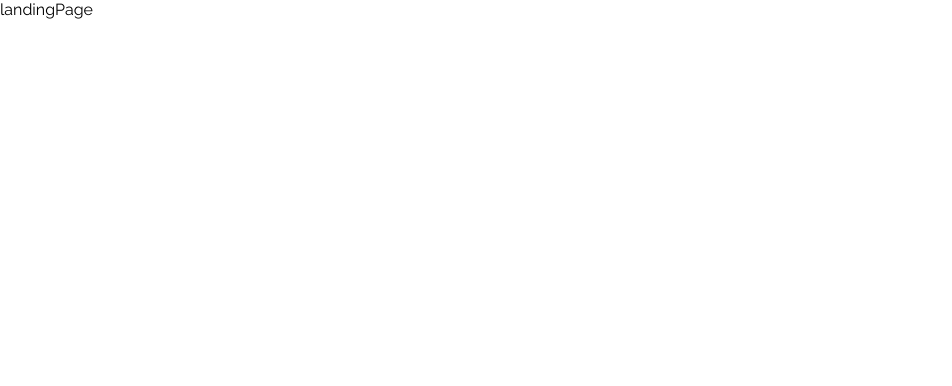
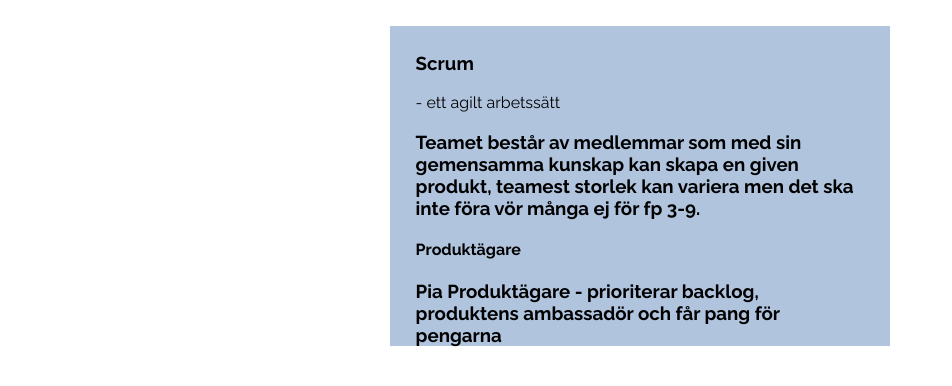
Before and after one commit to brittatoresson/Agila-metoder, a React (Create React App) app in the folder agila-metoder/: page / in a window 1280 px wide. Shown: the top 386 px of the page, without its empty margins (0-952 px from the left). Built offline with nearby package versions, Linux system fonts and the light colour scheme.

Commit message:
start project #4

```diff
--- a/agila-metoder/src/App.css
+++ b/agila-metoder/src/App.css
@@ -1,3 +1,23 @@
-section {
+main {
+  width: 500px;
+  margin: auto;
   font-family: "Raleway", sans-serif;
+  background-color: lightsteelblue;
 }
+img {
+  height: 40px;
+}
+.allCards {
+  margin: 2vw;
+  padding-top: 1vh;
+}
+.display-cards {
+  background-color: red;
+  position: absolute;
+  width: 450px;
+  height: 95%;
+  top: 5vh;
+}
+*/ .display-none {
+  background-color: green;
+}
--- a/agila-metoder/src/App.js
+++ b/agila-metoder/src/App.js
@@ -1,14 +1,11 @@
 import AllCards from "./allCards";
 import "./App.css";
-import Card from "./Components/Card";
 
 function App() {
   return (
-    <section id="landingPage">
-      landingPage
-      {/* <Card /> */}
+    <main>
       <AllCards />
-    </section>
+    </main>
   );
 }
 
--- a/agila-metoder/src/Components/Card.jsx
+++ b/agila-metoder/src/Components/Card.jsx
@@ -1,14 +1,41 @@
 import data from "./data";
+import { useState } from "react";
+function Card(props) {
+  const [modal, setModal] = useState(false);
+  const [chosenItem, setChosenItem] = useState();
 
-function Card(props) {
-  console.log(props.item);
-  //   data.forEach((item) => {
-  //     console.log(item.name);
-  //   });
+  function openModale(e) {
+    console.log(e);
+    setModal(true);
+    setChosenItem(e.item);
+  }
+  console.log(chosenItem);
   return (
-    <section className="card">
-      <h1>{props.item.name}</h1>
-      <h3></h3>
+    <section className="cards">
+      <h1>Scrum</h1>
+      <p> - ett agilt arbetssätt</p>
+      <h1>
+        Teamet består av medlemmar som med sin gemensamma kunskap kan skapa en
+        given produkt, teamest storlek kan variera men det ska inte föra vör
+        många ej för fp 3-9.{" "}
+      </h1>
+
+      {props.items.map((item, i) => (
+        <section key={i} onClick={() => openModale({ item })}>
+          {/* <img src={item.img}></img> */}
+          <h1>{item.name}</h1>
+          <h3>{item.slogan}</h3>
+        </section>
+      ))}
+      {chosenItem ? (
+        <div className={modal ? "display-cards" : "display-none"}>
+          <li>{chosenItem.name}</li>
+          <li>{chosenItem.slogan}</li>
+          <li>{chosenItem.description}</li>
+          {/* <img src={chosenItem.img}></img> */}
+          <aside onClick={() => setModal(false)}>X</aside>
+        </div>
+      ) : null}
     </section>
   );
 }
--- a/agila-metoder/src/Components/data.js
+++ b/agila-metoder/src/Components/data.js
@@ -1,17 +1,12 @@
 const data = [
   {
+    id: "0",
     name: "Produktägare",
     slogan:
       "Pia Produktägare - prioriterar backlog, produktens ambassadör och får pang för pengarna",
     description:
       "Produktägaren är beställaren av uppdraget och hjälper teamet att prioritera arbetet för att skapa ett högt värde för kunden. Produktägaren prioriterar i backlogen. ",
-  },
-  {
-    name: "Scrum Master",
-    slogan:
-      "Sara scrum master - scrumifierar arbetssättet, strukturerar teamet, samlar till stand-ups, samordnar team och PO",
-    description:
-      "En Scrum Master hjälper teamet framåt i rätt riktning, ser till så att teamet jobbar agilt på bästa vis. Scrum master kan också vara länken mellan teamet och produktägaren. ",
+    img: "/Img/person-curly-hair-svgrepo-com.svg",
   },
 ];
 
--- a/agila-metoder/src/allCards.jsx
+++ b/agila-metoder/src/allCards.jsx
@@ -10,10 +10,12 @@ function AllCards() {
     console.log(item.name);
     items.push(item);
   });
-  console.log(items);
 
   return (
-    <section className="card"> {items ? <Card item={items} /> : null} </section>
+    <section className="allCards">
+      {" "}
+      {items ? <Card items={items} /> : null}{" "}
+    </section>
   );
 }
 
--- a/agila-metoder/src/index.js
+++ b/agila-metoder/src/index.js
@@ -1,17 +1,11 @@
-import React from 'react';
-import ReactDOM from 'react-dom/client';
-import './index.css';
-import App from './App';
-import reportWebVitals from './reportWebVitals';
+import React from "react";
+import ReactDOM from "react-dom/client";
+import "./index.css";
+import App from "./App";
 
-const root = ReactDOM.createRoot(document.getElementById('root'));
+const root = ReactDOM.createRoot(document.getElementById("root"));
 root.render(
   <React.StrictMode>
     <App />
   </React.StrictMode>
 );
-
-// If you want to start measuring performance in your app, pass a function
-// to log results (for example: reportWebVitals(console.log))
-// or send to an analytics endpoint. Learn more: https://bit.ly/CRA-vitals
-reportWebVitals();
```
Also changed, not shown: 1 other file (tests, documents, lock files or other folders).
